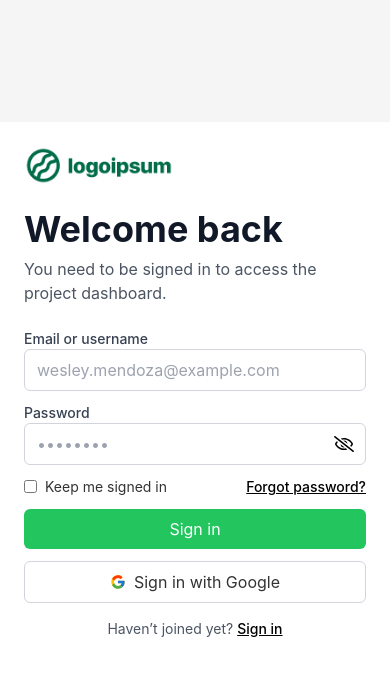
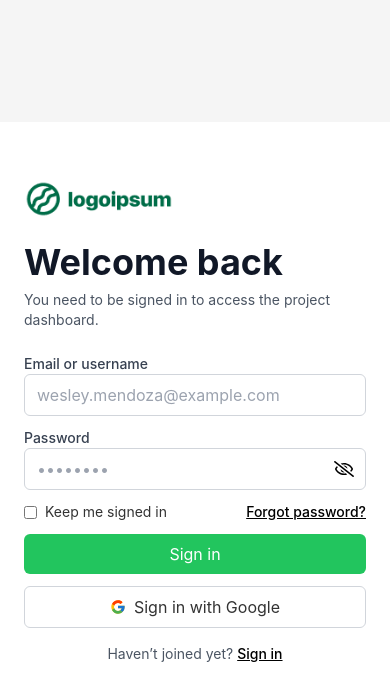
Before and after one commit to zeeshanahme-d/Login-App-Task, a React (Vite) app: page / in a window 390 px wide. Shown: the top 700 px of the page. Built offline with nearby package versions, Linux system fonts and the light colour scheme.

Commit message:
refactor: update SignIn component layout and styling for improved responsiveness

```diff
--- a/src/pages/SignIn.tsx
+++ b/src/pages/SignIn.tsx
@@ -112,14 +112,14 @@ const SignIn: React.FC = () => {
 
     return (
         <div className="min-h-screen w-fu;; flex items-center justify-center bg-[#f5f5f5]">
-            <div className="w-[900px] h-[600px] grid md:grid-cols-2 bg-white">
+            <div className="w-[450px] md:w-[900px] h-[600px] flex items-center justify-center md:grid md:grid-cols-2 md:items-stretch md:justify-normal bg-white">
 
                 {/* Left Panel - Form */}
-                <div className="py-6 px-6 md:px-10">
+                <div className="py-6 px-6 md:px-10 flex flex-col justify-center">
                     <img src={logo} alt="logo" className="mb-6 w-[150px]" />
-                    <div className="mt-[20px]">
-                        <h1 className="text-4xl sm:text-5xl font-bold text-gray-900 mb-2">Welcome back</h1>
-                        <p className="text-gray-600">You need to be signed in to access the project dashboard.</p>
+                    <div>
+                        <h1 className="text-4xl md:text-5xl font-bold text-gray-900 mb-2">Welcome back</h1>
+                        <p className="text-gray-600 text-sm md:text-base">You need to be signed in to access the project dashboard.</p>
 
                         <form className="space-y-3 mt-6">
                             {/* Email */}
```
